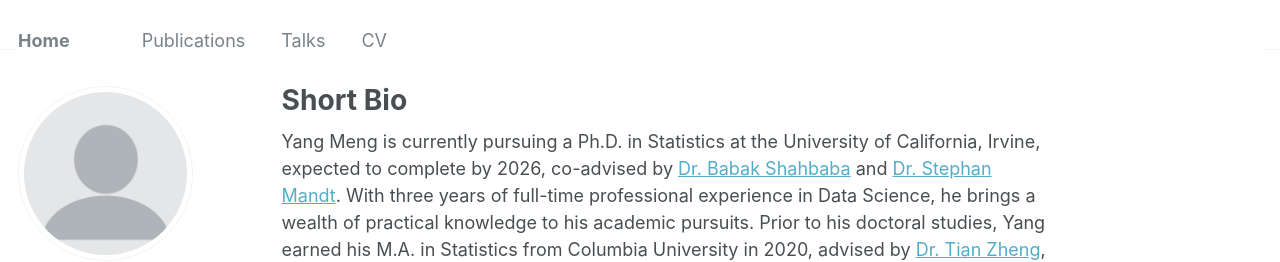
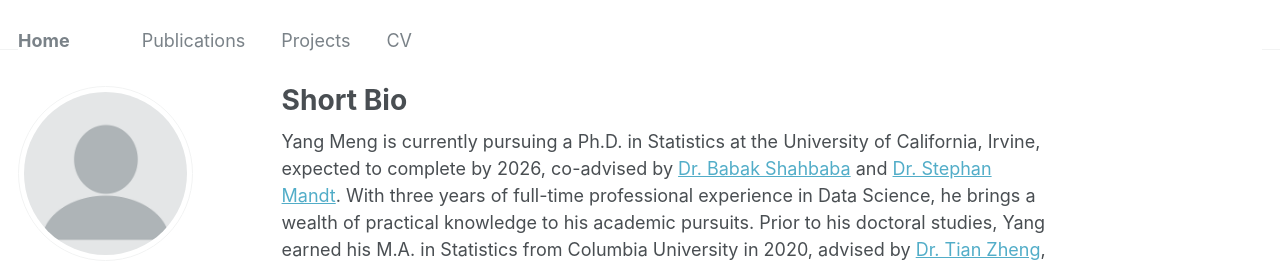
Before and after one commit to yangmeng96/yangmeng96.github.io, a Jekyll site: the page built from _pages/about.md, in a window 1280 px wide. Shown: the top 262 px of the page. Built offline with Jekyll 4.4.1, drawn with Linux system fonts in a browser that asks for light colours; some web fonts are replaced.

Commit message:
navigation: talks to projects

```diff
--- a/_data/navigation.yml
+++ b/_data/navigation.yml
@@ -3,7 +3,7 @@ main:
   - title: "Publications"
     url: /publications/
 
-  - title: "Talks"
+  - title: "Projects"
     url: /talks/
 
   # - title: "Teaching"
```
Also changed, not shown: 1 other file.
